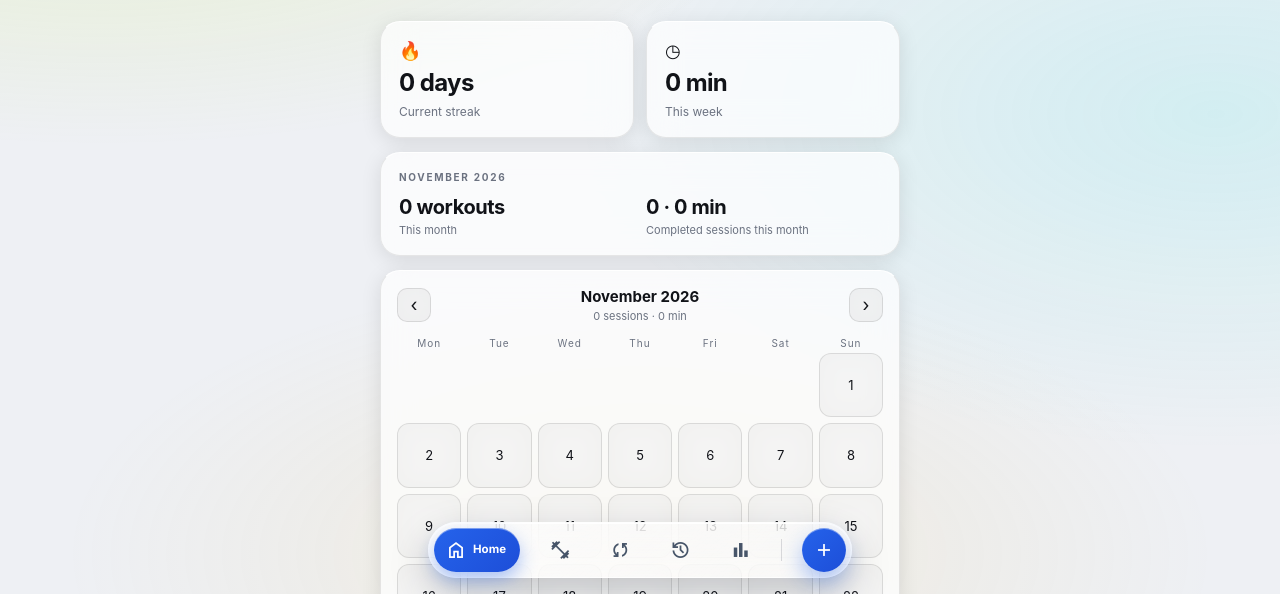
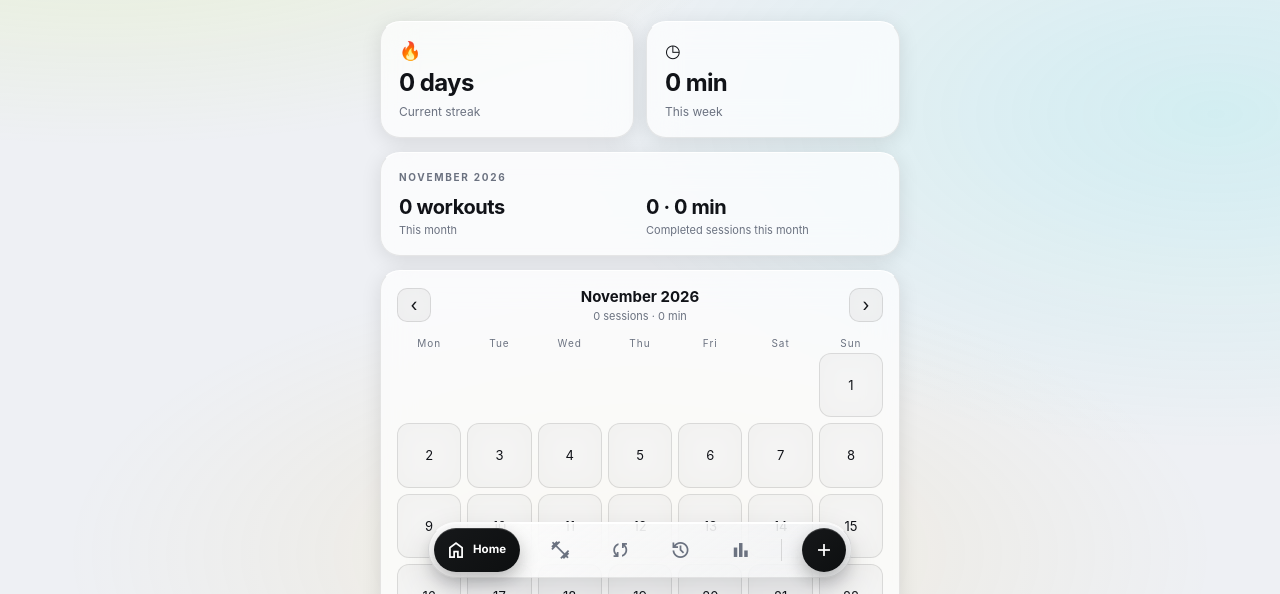
Before and after one commit to a7uwan/move-workout, a plain HTML site: page index.html in a window 1280 px wide. Both pictures are taken after a click on the button "Change theme". Shown: the part 206-800 px from the top of the page. Drawn offline with nearby package versions, Linux system fonts and the light colour scheme; a script that the page names is missing.

Commit message:
Update theme-glass.css

```diff
--- a/css/theme-glass.css
+++ b/css/theme-glass.css
@@ -226,3 +226,53 @@ body::before {
 
 /* ── Rep picker total text ───────────────────────────────── */
 .rep-total { color: var(--cyan); }
+
+/* ── Floating navigation bar (dark theme) ────────────────── */
+.fnav-glass {
+  background: linear-gradient(145deg, rgba(28, 31, 35, .86), rgba(15, 17, 19, .78));
+  border: 1px solid var(--glass-edge);
+  border-top-color: var(--glass-top);
+  box-shadow: 0 16px 40px rgba(0, 0, 0, .55), inset 0 1px 0 rgba(255, 255, 255, .12);
+}
+.fnav-tab,
+.fnav-act {
+  color: var(--muted);
+}
+.fnav-tab:focus-visible,
+.fnav-act:focus-visible {
+  outline-color: var(--green);
+}
+.fnav-tab.active {
+  color: #0d0f10;
+  background: linear-gradient(135deg, var(--green), #aad620);
+  box-shadow: 0 8px 18px rgba(196, 240, 53, .30), inset 0 1px 0 rgba(255, 255, 255, .45);
+}
+.fnav-act.add {
+  color: #0d0f10;
+  background: linear-gradient(135deg, var(--green), #aad620);
+  box-shadow: 0 10px 22px rgba(196, 240, 53, .30), inset 0 1px 0 rgba(255, 255, 255, .45);
+}
+.fnav-sep {
+  background: var(--line);
+}
+
+/* ── Floating navigation bar (light theme) ───────────────── */
+[data-theme="light"] .fnav-glass {
+  background: linear-gradient(145deg, rgba(255, 255, 255, .84), rgba(240, 242, 245, .68));
+  border-color: rgba(0, 0, 0, .09);
+  border-top-color: rgba(255, 255, 255, .95);
+  box-shadow: 0 14px 34px rgba(15, 23, 42, .14), inset 0 1px 0 rgba(255, 255, 255, .95);
+}
+[data-theme="light"] .fnav-tab,
+[data-theme="light"] .fnav-act {
+  color: #6b7280;
+}
+[data-theme="light"] .fnav-tab.active,
+[data-theme="light"] .fnav-act.add {
+  color: #ffffff;
+  background: linear-gradient(135deg, #16181a, #0d0f10);
+  box-shadow: 0 8px 18px rgba(13, 15, 16, .28), inset 0 1px 0 rgba(255, 255, 255, .18);
+}
+[data-theme="light"] .fnav-sep {
+  background: rgba(0, 0, 0, .12);
+}
```
